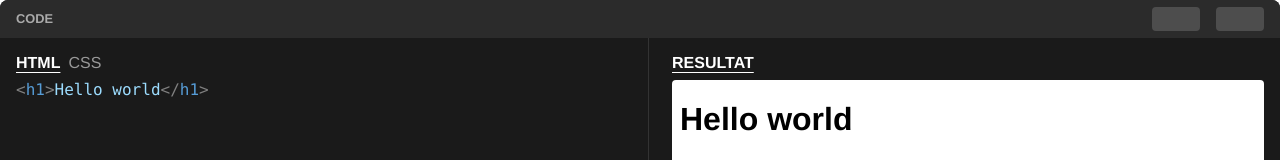
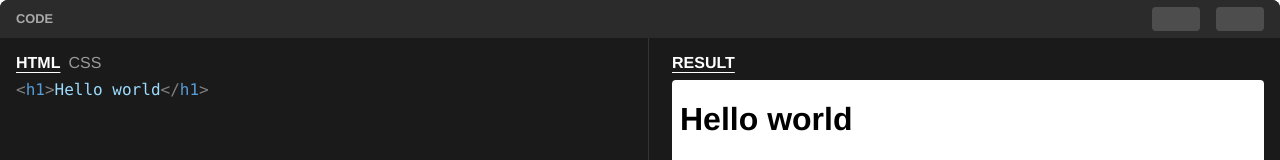
Before and after one commit to kjesvale/kodeboks, a React (Vite) app: page / in a window 1280 px wide. Shown: the top 160 px of the page. Built offline with nearby package versions, Linux system fonts and the light colour scheme; some icons are missing.

Commit message:
Skriv 'result' på engelsk

```diff
--- a/src/components/code/layouts/OnePanelLayout.tsx
+++ b/src/components/code/layouts/OnePanelLayout.tsx
@@ -47,7 +47,7 @@ const OnePanelLayout = ({ snippet, setSnippet, defaultLanguage }: Props) => {
                     role="tab"
                     onClick={onTabButtonClick('output')}
                 >
-                    Resultat
+                    Result
                 </button>
             </div>
             <section role="tabpanel" className={css.tabPanel}>
--- a/src/components/code/layouts/SplitPanelLayout.tsx
+++ b/src/components/code/layouts/SplitPanelLayout.tsx
@@ -40,7 +40,7 @@ const SplitPanelLayout = ({ snippet, setSnippet, defaultLanguage, layout, height
                 <div className={css.panel + ' ' + css.rightPanel}>
                     <div role="tablist" className={css.tabButtons}>
                         <button aria-selected className={css.tabButton} role="tab">
-                            Resultat
+                            Result
                         </button>
                     </div>
                     <section role="tabpanel" className={css.tabPanel}>
```
